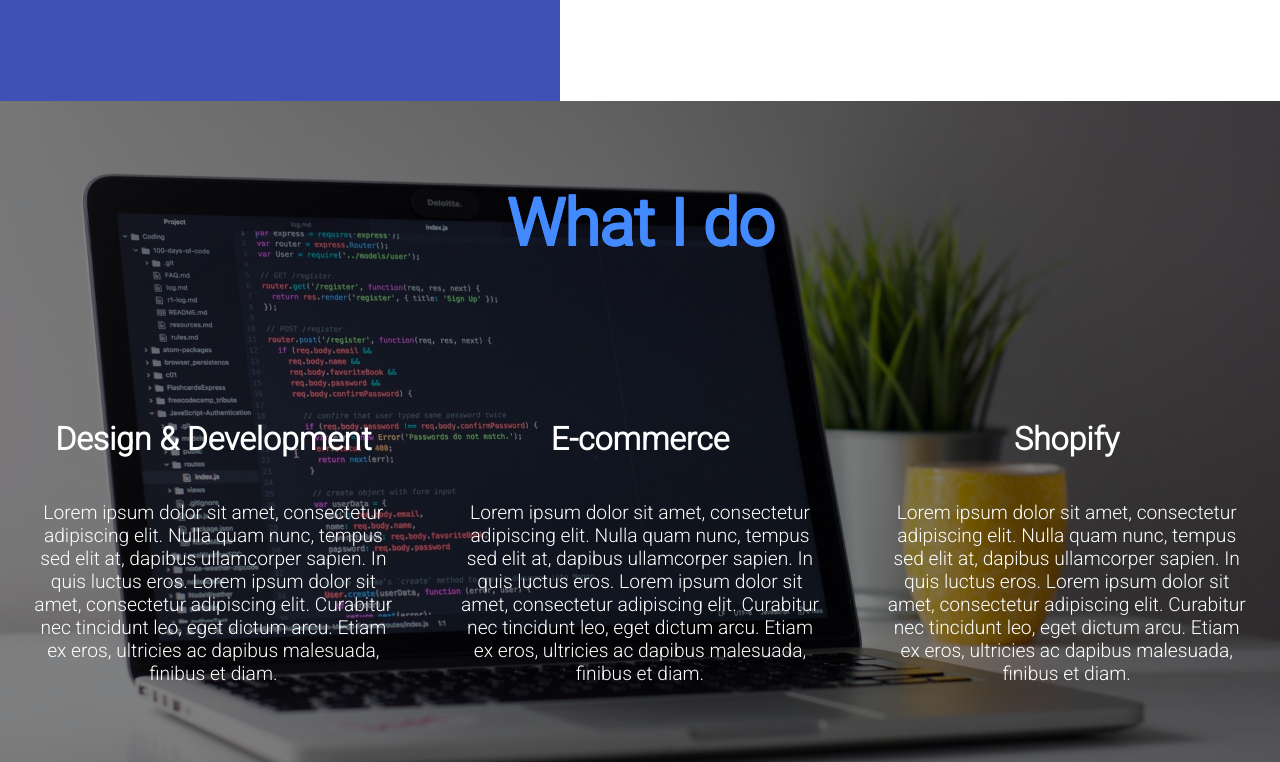
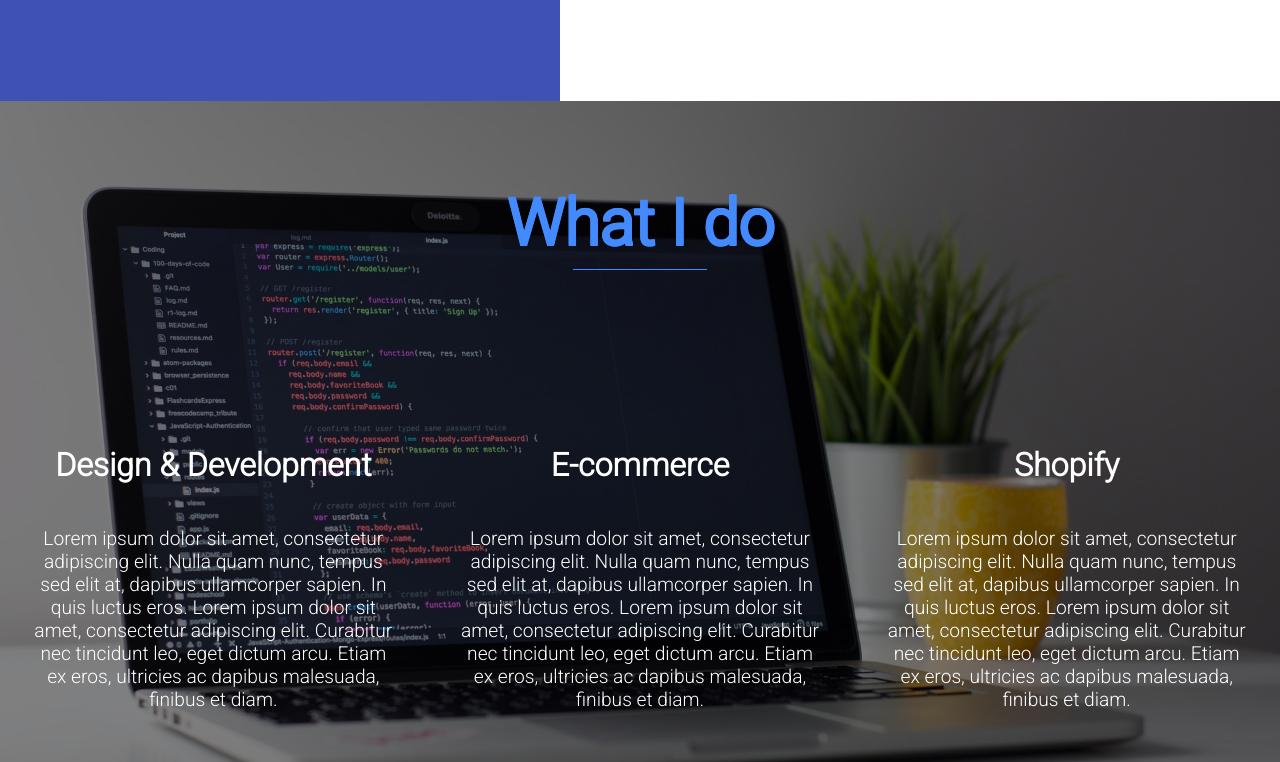
Before and after one commit to Evany226/Portfolio, a website built with Parcel: page src/index.html in a window 1280 px wide. Shown: the part 1254-2016 px from the top of the page. Built offline with nearby package versions, Linux system fonts and the light colour scheme.

Commit message:
added underline

```diff
--- a/src/scss/_navbar.scss
+++ b/src/scss/_navbar.scss
@@ -33,7 +33,7 @@
 #navbar-menu {
   align-items: center;
   text-align: center;
-  margin-right: 3rem;
+  margin-right: 8rem;
 
   @include tablet {
     display: none;
--- a/src/scss/_skills.scss
+++ b/src/scss/_skills.scss
@@ -25,6 +25,15 @@
   color: color(accent-color);
   font-weight: 900;
   text-shadow: 0px 1px, 1px 0px, 1px 1px;
+}
+
+.skills-label::after {
+  content: "";
+  display: block;
+  width: 50%;
+  height: 0.1rem;
+  margin: 0.5rem auto 1rem;
+  background: currentColor;
 }
 
 .skills-column {
```
